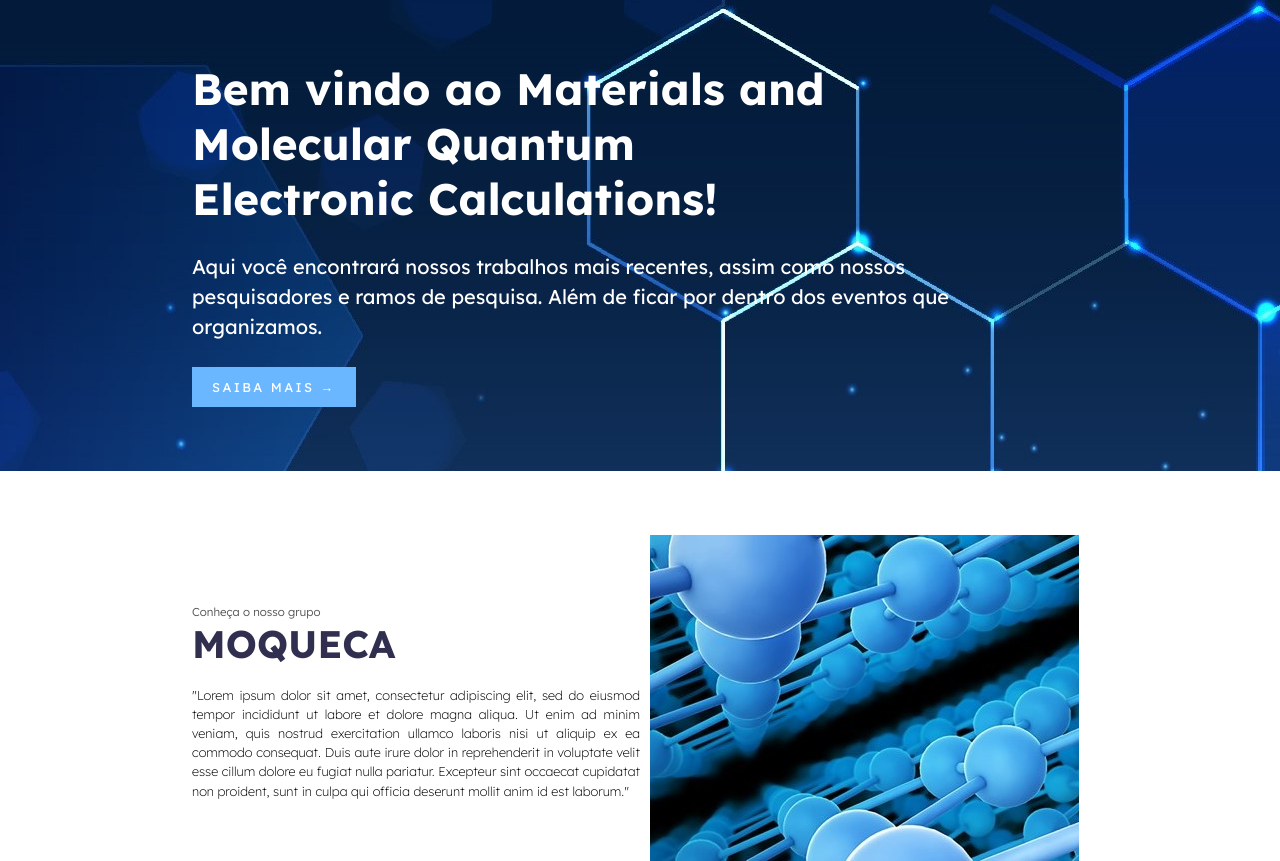
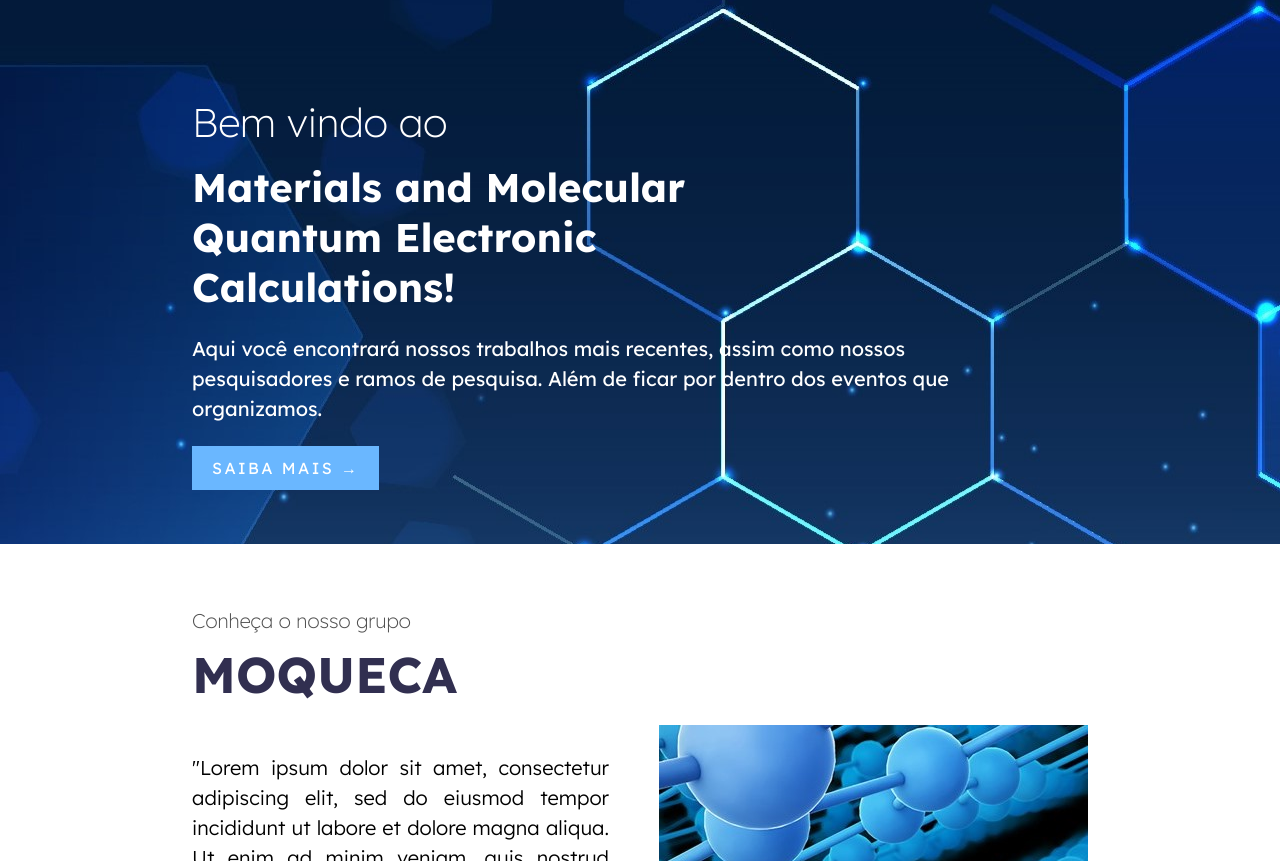
Before and after one commit to luana8mai/lab_moqueca, a plain HTML site: page index.html in a window 1280 px wide. Shown: the part 91-952 px from the top of the page. Drawn offline with nearby package versions, Linux system fonts and the light colour scheme.

Commit message:
ATualização1610

```diff
--- a/index.html
+++ b/index.html
@@ -5,6 +5,7 @@
     <meta name="viewport" content="width=device-width, initial-scale=1.0">
     <link rel="stylesheet" href="respstyle.css">
     <link rel="stylesheet" href="style.css">
+    <link rel="shortcut icon" href="images/logo_moqueca4.png" type="image/x-icon">
     <title>Moqueca</title>
     <link rel="stylesheet" href="https://fonts.googleapis.com/css2?family=Material+Symbols+Outlined:opsz,wght,FILL,GRAD@20..48,100..700,0..1,-50..200" />
 
@@ -25,8 +26,9 @@
     </div>
     <div class="container_intro">
         <div class="background_intro">
+            <div class="a_intro"><a>Bem vindo ao</a></div>
             <div class="h1_intro">
-                <h1>Bem vindo ao Materials and Molecular Quantum Electronic Calculations!</h1></div>
+                <h1>Materials and Molecular Quantum Electronic Calculations!</h1></div>
                     <div class="p_intro"><p>Aqui você encontrará nossos trabalhos mais recentes, assim como nossos pesquisadores e ramos de pesquisa. Além de ficar por dentro dos eventos que organizamos.</p></div>
                         <div class="button_intro"><a href="https://www.google.com.br/" class="button">Saiba mais →</a> </div>
         </div>
--- a/respstyle.css
+++ b/respstyle.css
@@ -56,3 +56,85 @@
 .material-symbols-outlined:hover{
     color: rgb(39, 72, 172);
 }
+.container_intro{
+    background:url(images/background_2.jpg) ;
+    height: 800px;
+}
+.background_intro{
+    padding-top: 100px;
+    margin-left: 2%;
+}
+.a_intro{
+    font-size: 40px;
+    color: #fff;
+    font-family: 'Lexend Deca', sans-serif;
+    font-weight: 200;
+}
+.h1_intro{
+    color: #ffffff;
+    margin-top: 15px;
+    width: 30%;
+    font-family: 'Lexend Deca',  sans-serif;
+    font-size: 20px;
+    width: 500px;
+}
+.p_intro{
+    margin-top: 5%;
+    color: #ffffff;
+    width: 30%;
+    font-size: 20px;
+    width: 600px;
+    line-height: 30px;
+}
+
+.button_intro{
+    margin-top: 5%;
+    margin-bottom: 5%;
+    color: #ffffff;
+    width: 30%;
+}
+.button {
+    background-color: rgb(106, 183, 255);
+    display: inline-block;
+    padding: .75rem 1.25rem;
+    color: #fff;
+    text-transform: uppercase;
+    letter-spacing: .15rem;
+    text-decoration: none;
+}
+.button:hover {
+    transition: 0.5s;
+    background-color: #6b6b6b6e;
+}
+
+.container_aboutus{
+    padding-right:10px;
+    margin-top: 10%;
+    height: auto;
+    margin-left: 2%;
+}
+
+.text_aboutus h2{
+    font-size: 50px;
+    color: #312f50;
+    padding: 10px 0px 30px;
+}
+.text_aboutus a{
+    color: rgb(80, 80, 80);
+    font-size: 20px;
+    font-family: 'Lexend Deca', sans-serif;
+    font-weight: 200;
+}
+.text_aboutus p{
+    font-size: 20px;
+    line-height: 32px;
+    font-family: 'Lexend Deca', sans-serif;
+    font-weight: 300;
+}
+.image_aboutus{
+    margin-top: 10%;
+    height: auto;
+    justify-content: center;
+    text-align: center;
+
+}
--- a/style.css
+++ b/style.css
@@ -80,24 +80,16 @@
         background: -webkit-radial-gradient(50% -50%, ellipse, rgba(0, 0, 0, 0.6) 0%, rgba(0, 0, 0, 0) 80%);
         background: radial-gradient(ellipse at 50% -50%, rgba(0, 0, 0, 0.6) 0%, rgba(0, 0, 0, 0) 80%);
     }
-
     #main_nav ul li a::before {
         top: -5px;
         background: -webkit-radial-gradient(50% 150%, ellipse, rgba(0, 0, 0, 0.6) 0%, rgba(0, 0, 0, 0) 80%);
         background: radial-gradient(ellipse at 50% 150%, rgba(0, 0, 0, 0.6) 0%, rgba(0, 0, 0, 0) 80%);
     }
-
     #main_nav ul li a:after::after,
     #main_nav ul li a:hover::before {
         opacity: 1;
     }
-
-
     .container_intro{
-    background-color: rgb(255, 255, 255);
-}
-.background_intro{
-    background: url(images/background_2.jpg);
         background-repeat: no-repeat;
         height: auto;
         width: 100%;
@@ -105,49 +97,26 @@
         flex-direction: column;
         justify-content: center;
     }
+    .background_intro{
+        margin-left: 15%;
+    }
+    .a_intro{
+        padding: 0;
+    }
     .h1_intro{
-    margin-top: 5%;
-    margin-left: 15%;
-    color: #ffffff;
-    width: 30%;
-    font-family: 'Lexend Deca', sans-serif;
-    font-size: 22px;
+        padding: 0;
         width: 650px;
     }
     .p_intro{
         margin-top: 2%;
-    margin-left: 15%;
-    color: #ffffff;
-    width: 30%;
-    font-size: 20px;
         width: 800px;
-    line-height: 30px;
     }
-
     .button_intro{
         margin-top: 2%;
-    margin-left: 15%;
-    margin-bottom: 5%;
-    color: #ffffff;
-    width: 30%;
-}
-.button {
-    background-color: rgb(106, 183, 255);
-    display: inline-block;
-    padding: .75rem 1.25rem;
-    color: #fff;
-    text-transform: uppercase;
-    font-size: 1vw;
-    letter-spacing: .15rem;
-    text-decoration: none;
-}
-.button:hover {
-    transition: 0.5s;
-    background-color: #6b6b6b6e;
     }
     .container_aboutus{
+        padding: 0;
         margin-top: 5%;
-    height: auto;
         display: flex;
         margin-left: 15%;
         margin-right: 15%;
@@ -155,31 +124,15 @@
     }
     .text_aboutus{
         width: 50%;
-}
-.text_aboutus h2{
-    font-size: 3vw;
-    color: #312f50;
-}
-.text_aboutus a{
-    color: rgb(80, 80, 80);
-    font-size: 0.9vw;
-    font-family: 'Lexend Deca', sans-serif;
-    font-weight: 300;
-
+        padding-right: 50px;
     }
     .text_aboutus p{
-    /* margin-top: 4%; */
-    font-size: 1vw;
         text-align: justify;
-    line-height: 1.5vw;
-    font-family: 'Lexend Deca', sans-serif;
+        line-height: 30px;
         padding: 4% 0% 0% 0%;
-    font-weight: 200;
     }
     .image_aboutus{
-    height: auto;
         width: 50%;
-    text-align: center;
         flex-direction: column;
     }
 }
```
Also changed, not shown: 2 other files. Lines whose indentation alone changed are shown as unchanged.
